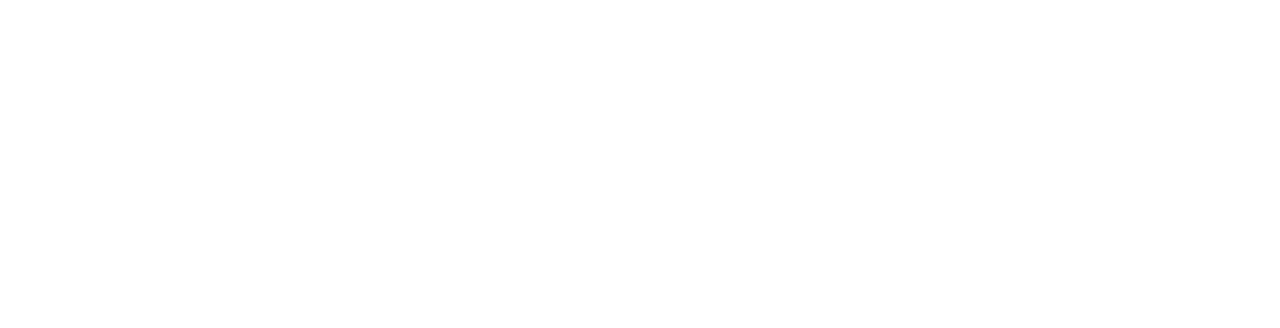
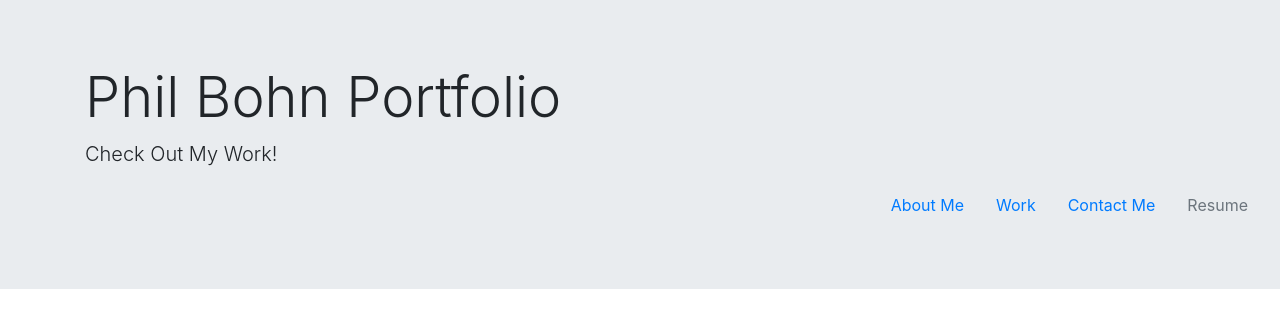
Before and after one commit to lamperouge1218/personal-portfolio, a plain HTML site: page index.html in a window 1280 px wide. Drawn offline with nearby package versions, Linux system fonts and the light colour scheme.

Commit message:
got header placed properly

```diff
--- a/index.html
+++ b/index.html
@@ -12,7 +12,33 @@
 </head>
 
 <body>
+    <div class="jumbotron jumbotron-fluid">
+        <div class="container">
+            <div class="">
+                <h1 class="display-4">Phil Bohn Portfolio</h1>
+                <p class="lead">Check Out My Work!
+                </p>
+            </div>
 
+        </div>
+        <div class="row justify-content-end mr-3">
+            <ul class="nav">
+                <li class="nav-item">
+                    <a class="nav-link active" href="#about-me">About Me</a>
+                </li>
+                <li class="nav-item">
+                    <a class="nav-link" href="#work">Work</a>
+                </li>
+                <li class="nav-item">
+                    <a class="nav-link" href="#contact-me">Contact Me</a>
+                </li>
+                <li class="nav-item">
+                    <a class="nav-link disabled" href="#" tabindex="-1" aria-disabled="true">Resume</a>
+                </li>
+            </ul>
+        </div>
+
+    </div>
 
 
 
```
